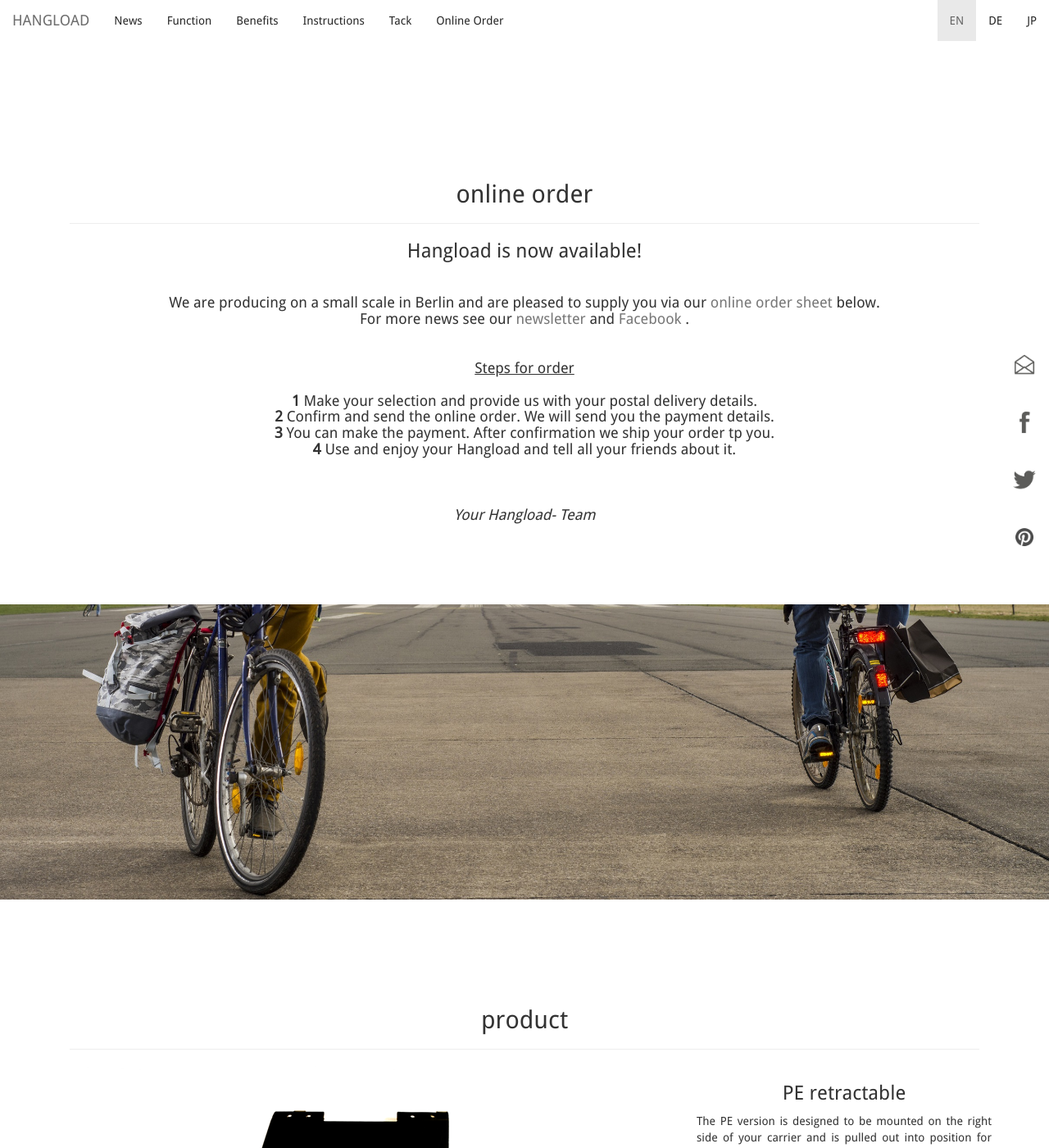
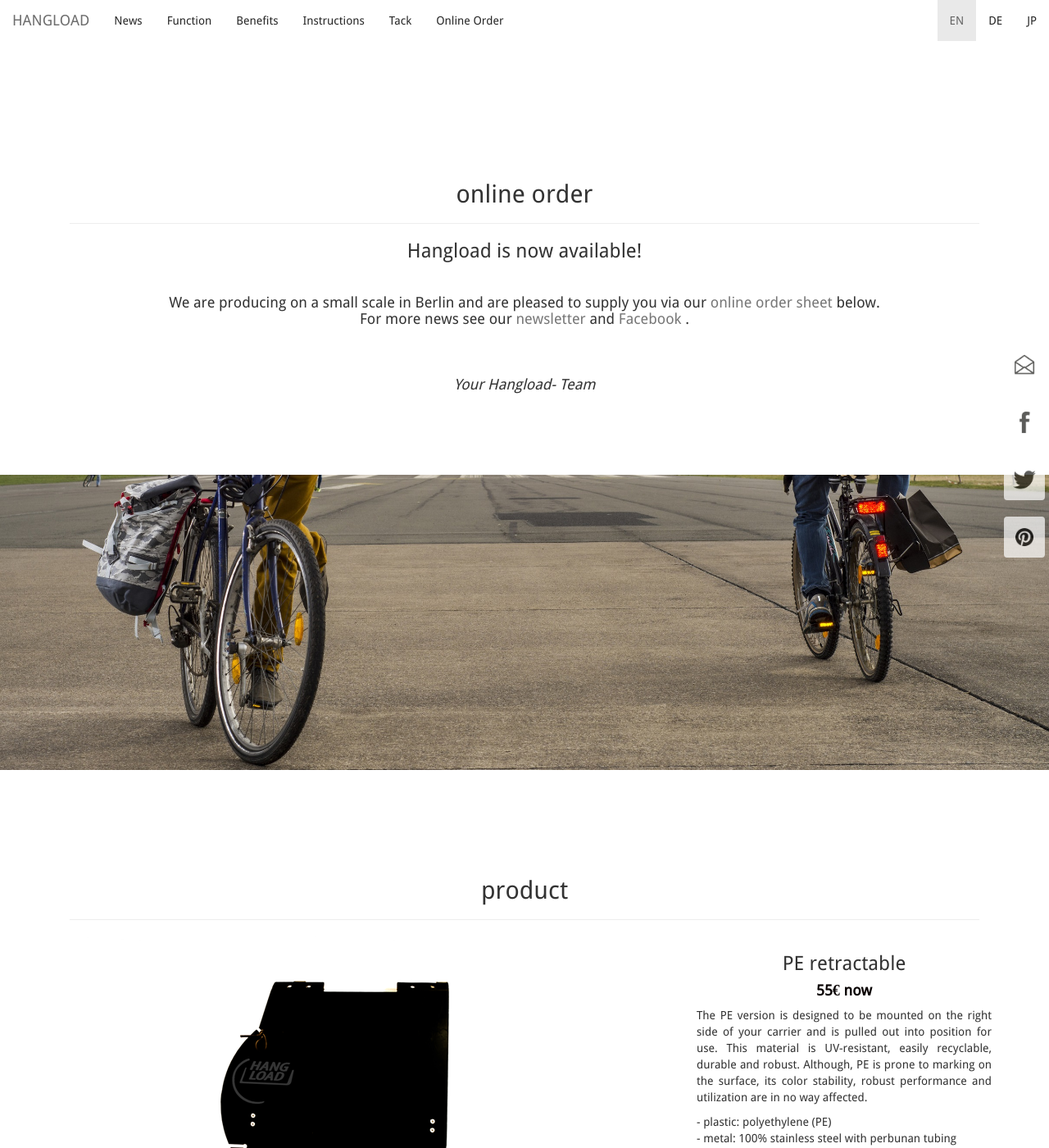
Before and after one commit to bodokaiser/hangload.com, a Jekyll site: the page built from webshop/index.html, in a window 1280 px wide and 1400 px high. Shown: the whole window at 82% size. Built offline with Jekyll 4.4.1, drawn with Linux system fonts in a browser that asks for light colours; nearby versions of some CDN libraries; library files that are not in the unit come from our copies; Markdown is read by kramdown in place of the engine named in the settings; some of the changed text lies outside the part shown.

Commit message:
Update index.html

```diff
--- a/webshop/index.html
+++ b/webshop/index.html
@@ -163,14 +163,6 @@
 For more news see our <a href="//eepurl.com/SBj6T">newsletter </a> and <a href="//facebook.com/HangLoad">Facebook </a>.
 </h4>
 <br>
-<h4 class="text-center">
-<u> Steps for order </u> <br> <br>
-<strong>1</strong> Make your selection and provide us with your postal delivery details. <br>
-<strong>2</strong> Confirm and send the online order. We will send you the payment details. <br>
-<strong>3</strong> You can make the payment. After confirmation we ship your order tp you. <br>
-<strong>4</strong> Use and enjoy your Hangload and tell all your friends about it. <br>
-</h4>
-<br>
 <p class="text-center h4">
 <br>
 <em>Your Hangload- Team </em>
@@ -197,6 +189,7 @@
 </div>
 <div class="col-xs-10 col-xs-offset-1 col-md-4 col-md-offset-0">
 <h3 class="text-center">PE retractable</h3>
+<h4 class="text-center"> <font color=”#800000”> <strong> 55€ now</strong>  </font> </h4>
 <p class="text-justify">
 The PE version is designed to be mounted on the right side of your carrier
 and is pulled out into position for use.
@@ -239,6 +232,7 @@
 </div>
 <div class="col-xs-10 col-xs-offset-1 col-md-4 col-md-offset-0">
 <h3 class="text-center">stainless steel with banner </h3>
+<h4 class="text-center"> <font color=”#800000”> <strong> 35€ now</strong>  </font> </h4>
 <p class="text-justify">
 The stainless steel version of the Hangload can be mounted on either side of
 your carrier - optionally on both sides simultaneously. Available in
@@ -272,6 +266,14 @@
 <h2 class="text-center"> Online order </h2>
 </div>
 </div>
+<h4 class="text-center">
+<u> Steps for order </u> <br> <br>
+<strong>1</strong> Make your selection and provide us with your postal delivery details. <br>
+<strong>2</strong> Confirm and send the online order. We will send you the payment details. <br>
+<strong>3</strong> You can make the payment. After confirmation we ship your order tp you. <br>
+<strong>4</strong> Use and enjoy your Hangload and tell all your friends about it. <br>
+</h4>
+<br>
 <!--<form name="Bestellung" method="post" action="www.hangload.com/de/webshop/bestellung.php">-->
 <form name="order" method="post" action="//forms.brace.io/sales@hangload.com" onsubmit="return return_check()">
 
```
